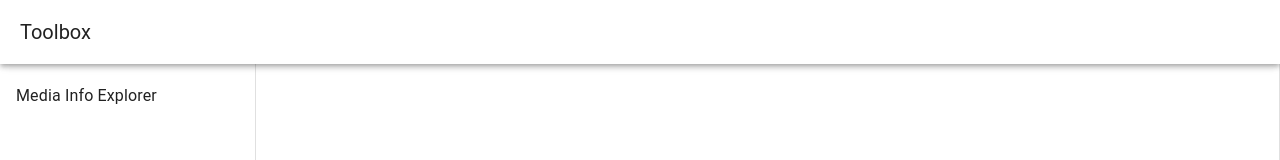
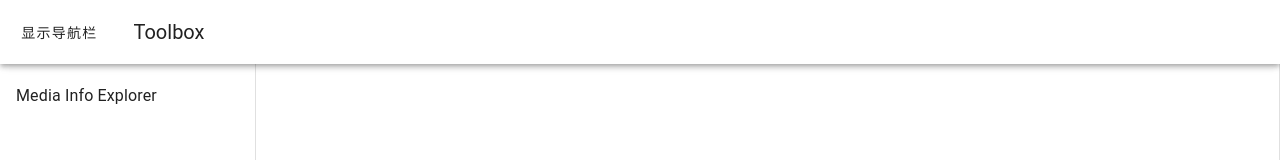
Before and after one commit to cathollis/toolbox, a Vue app: page / in a window 1280 px wide. Shown: the top 160 px of the page. Built offline with nearby package versions, Linux system fonts and the light colour scheme.

Commit message:
fix: nav area display

```diff
--- a/src/App.vue
+++ b/src/App.vue
@@ -1,13 +1,24 @@
 <script setup lang="ts">
+import { shallowRef } from 'vue'
 import { menuList } from './router'
+
+const isNavOpen = shallowRef(true)
+
+const showNav = () => {
+  isNavOpen.value = true
+}
 </script>
 
 <template>
   <v-responsive class="border rounded">
     <v-app>
-      <v-app-bar title="Toolbox"></v-app-bar>
+      <v-app-bar title="Toolbox">
+        <template v-slot:prepend>
+          <v-btn @click="showNav"> 显示导航栏 </v-btn>
+        </template>
+      </v-app-bar>
 
-      <v-navigation-drawer>
+      <v-navigation-drawer v-model="isNavOpen">
         <v-list v-for="menuItem in menuList">
           <v-list-item :to="menuItem.path" :title="menuItem.title"></v-list-item>
         </v-list>
--- a/src/main.ts
+++ b/src/main.ts
@@ -4,6 +4,8 @@
 import { createVuetify } from 'vuetify'
 import * as components from 'vuetify/components'
 import * as directives from 'vuetify/directives'
+
+import { aliases, mdi } from 'vuetify/iconsets/mdi'
 
 import App from './App.vue'
 import router from './router'
@@ -13,6 +15,13 @@
 const vuetify = createVuetify({
   components,
   directives,
+  icons: {
+    defaultSet: 'mdi',
+    aliases,
+    sets: {
+      mdi,
+    },
+  },
 })
 
 app.use(router)
```
